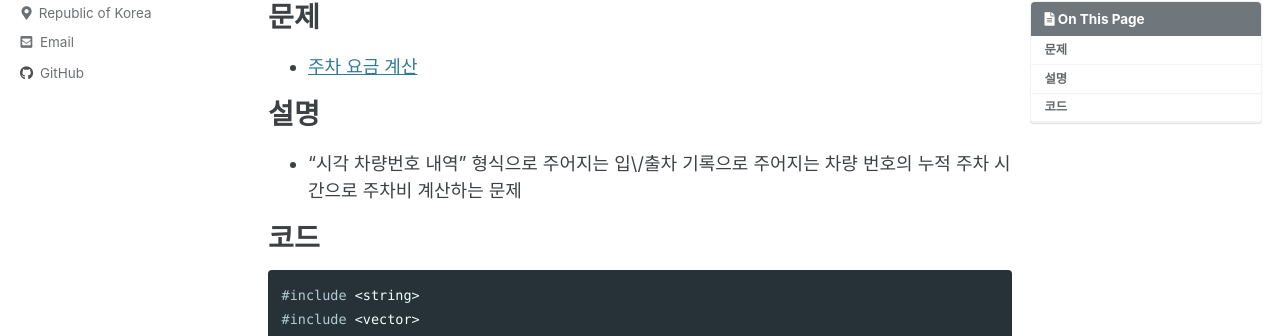
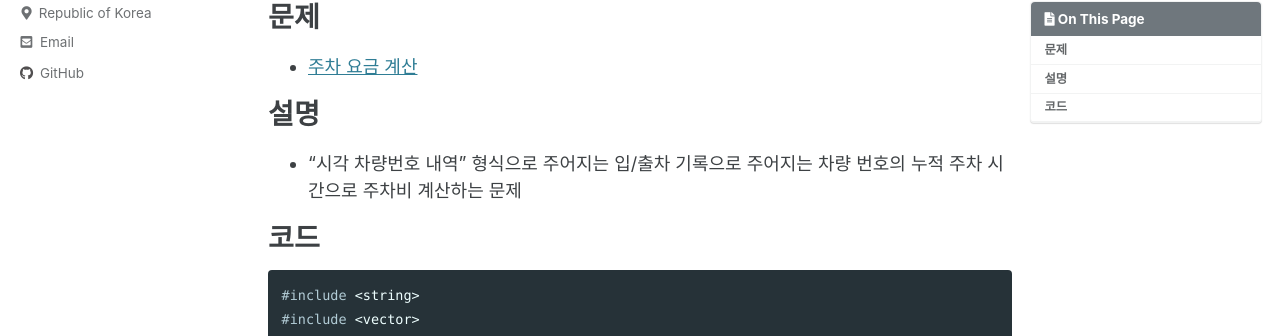
Before and after one commit to kgginam/kgginam.github.io, a Jekyll site: the page built from _posts/2023-09-10-coding1.md, in a window 1280 px wide and 900 px high. Shown: the part 163-499 px from the top of the window. Built offline with Jekyll 4.4.1, drawn with Linux system fonts in a browser that asks for light colours; cached includes are drawn as plain includes; comment, search, counter and statistics services are not loaded.

Commit message:
오타 제거

```diff
--- a/_posts/2023-09-10-coding1.md
+++ b/_posts/2023-09-10-coding1.md
@@ -12,7 +12,7 @@ toc: true
 - [주차 요금 계산](https://school.programmers.co.kr/learn/courses/30/lessons/92341)
 
 # 설명
-- "시각 차량번호 내역" 형식으로 주어지는 입\/출차 기록으로 주어지는 차량 번호의 누적 주차 시간으로 주차비 계산하는 문제
+- "시각 차량번호 내역" 형식으로 주어지는 입/출차 기록으로 주어지는 차량 번호의 누적 주차 시간으로 주차비 계산하는 문제
 
 # 코드
 
```
